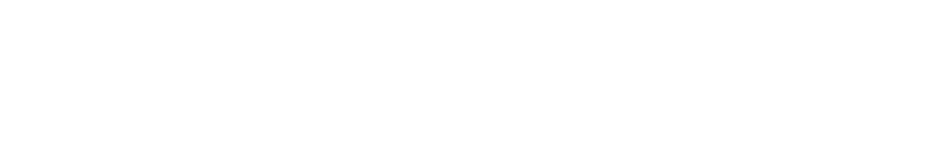
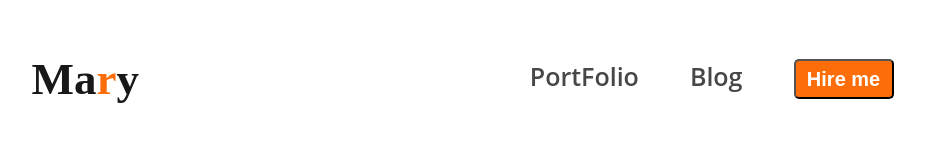
Before and after one commit to EshanTheDev/Projects, a plain HTML site: page index.html in a window 1280 px wide. Shown: the whole page, without its empty margins (152-1077 px from the left). Drawn offline with Linux system fonts and the light colour scheme.

Commit message:
added nav

```diff
--- a/index.html
+++ b/index.html
@@ -8,7 +8,14 @@
 </head>
 <body>
     <Header>
-
+<nav>
+    <h3 class="logo">Ma<span class="spn">r</span>y</h3>
+    <ul>
+        <li><a href="">PortFolio</a></li>
+        <li><a href="">Blog</a></li>
+        <li><button class="P-B">Hire me</button></li>
+    </ul>
+</nav>
     </Header>
     <Main>
 
--- a/style.css
+++ b/style.css
@@ -0,0 +1,45 @@
+nav{
+    display: flex;
+    justify-content: space-around;
+    align-items: center;
+}
+
+.logo{
+    color: #181818;
+font-size: 45px;
+font-style: normal;
+font-weight: 800;
+line-height: normal;
+}
+.spn{
+  color:#FD6E0A
+}
+nav > ul {
+    display: flex;
+}
+nav li {
+    list-style: none;
+    margin-right: 51px;
+}
+nav a{
+    text-decoration: none;
+    color: var(--dark-02, #474747);
+font-family: Open Sans;
+font-size: 25px;
+font-style: normal;
+font-weight: 600;
+line-height: normal;
+}
+.P-B{
+    color: var(--white-color, #FFF);
+
+    font-size: 20px;
+    font-style: normal;
+    font-weight: 600;
+
+    width: 100px;
+height: 40px;
+border-radius: 5px;
+background: #FD6E0A;
+padding-x:34px;
+}
```
